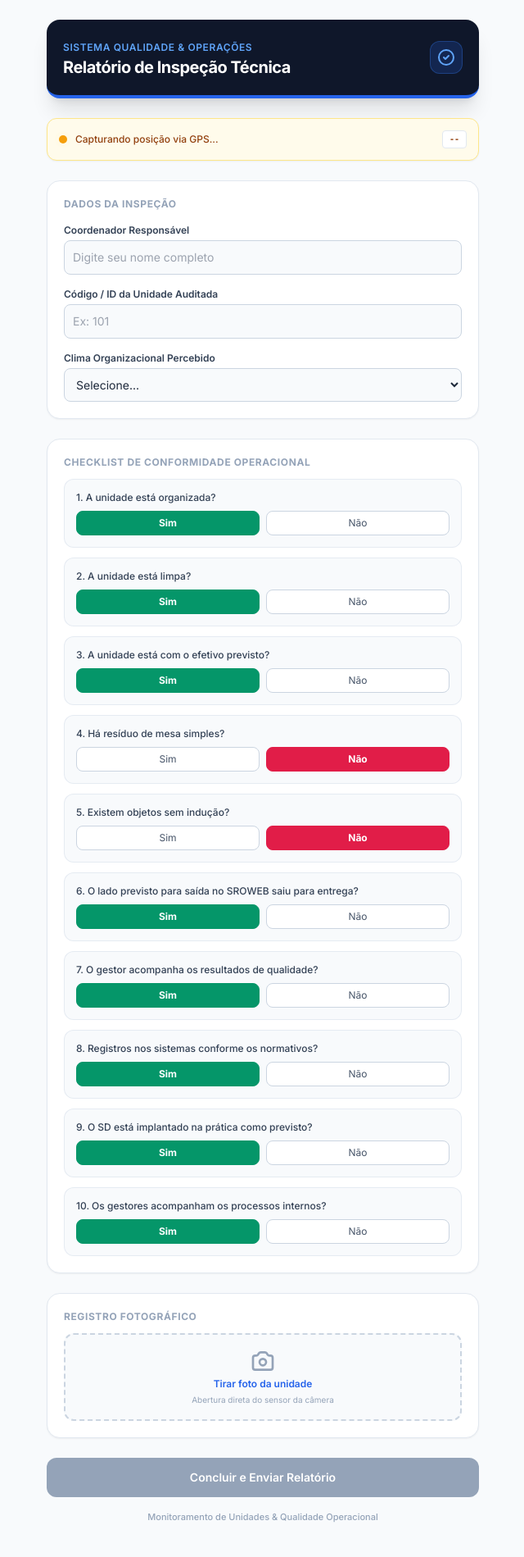
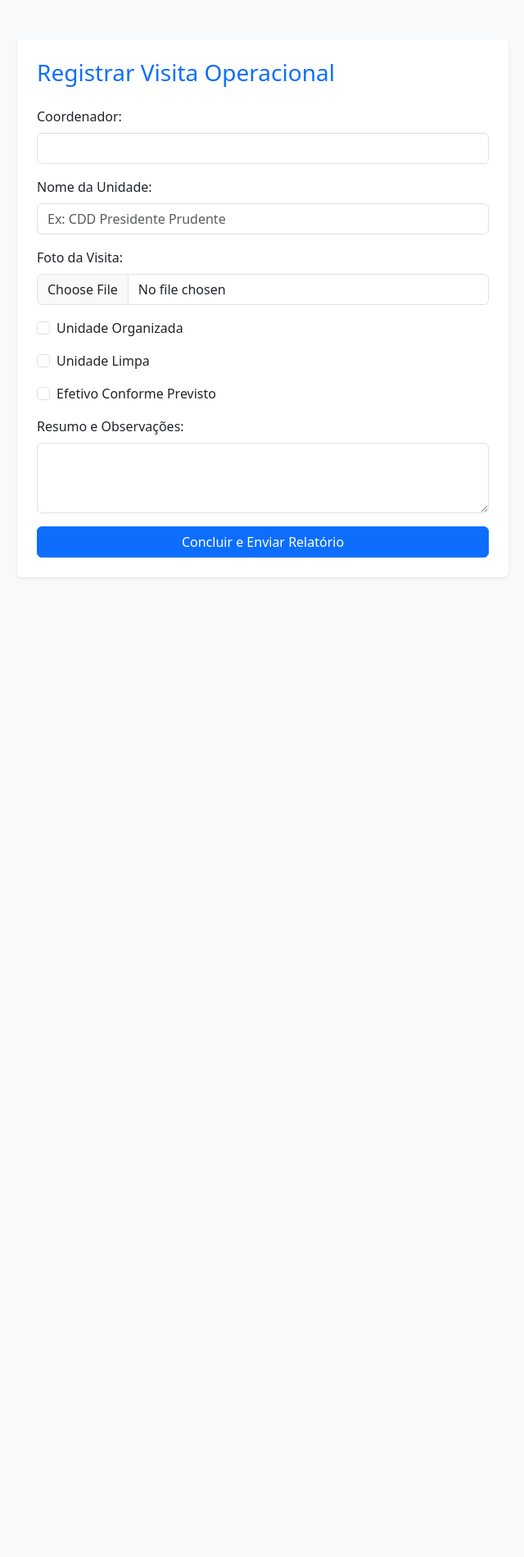
Before and after one commit to Dougas85/cae-visit, a Flask app: page / in a window 1280 px wide. Shown: the whole page at 82% size, without its empty margins (319-959 px from the left). After the commit the page ends 705 px from the top, so only its background shows below. Run offline with Flask 3, Linux system fonts and the light colour scheme; some libraries are stand-ins or nearby versions.

Commit message:
Refactor index.html for operational visit report

```diff
--- a/templates/index.html
+++ b/templates/index.html
@@ -1,215 +1,258 @@
 <!DOCTYPE html>
-<html lang="pt-BR" class="h-full bg-slate-50">
+<html lang="pt-BR">
 <head>
     <meta charset="UTF-8">
     <meta name="viewport" content="width=device-width, initial-scale=1.0">
-    <title>Auditoria Operacional - Inspeção de Unidades</title>
-    <script src="https://cdn.tailwindcss.com"></script>
-    <script defer src="https://cdn.jsdelivr.net/npm/alpinejs@3.x.x/dist/cdn.min.js"></script>
-    <link href="https://fonts.googleapis.com/css2?family=Inter:wght@400;500;600;700&display=swap" rel="stylesheet">
-    <style> body { font-family: 'Inter', sans-serif; } </style>
+    <title>Relatório de Visita Operacional</title>
+    <!-- CSS Bootstrap para estilização básica -->
+    <link href="https://cdn.jsdelivr.net/npm/bootstrap@5.3.0/dist/css/bootstrap.min.css" rel="stylesheet">
+    <!-- html2pdf.js para exportação do PDF -->
+    <script src="https://cdnjs.cloudflare.com/ajax/libs/html2pdf.js/0.10.1/html2pdf.bundle.min.js"></script>
+
+    <style>
+        /* Estilos específicos do modelo do PDF */
+        #pdf-template {
+            display: none; /* Fica oculto na tela do usuário */
+            font-family: 'Helvetica Neue', Arial, sans-serif;
+            color: #1e293b;
+            padding: 20px;
+            background-color: #ffffff;
+        }
+        .pdf-header {
+            background-color: #004080;
+            color: #ffffff;
+            padding: 15px 20px;
+            border-radius: 6px;
+            margin-bottom: 20px;
+        }
+        .pdf-table {
+            width: 100%;
+            border-collapse: collapse;
+            margin-bottom: 15px;
+        }
+        .pdf-table td {
+            padding: 8px 10px;
+            border: 1px solid #cbd5e1;
+            font-size: 11pt;
+        }
+        .pdf-label {
+            font-weight: bold;
+            background-color: #f1f5f9;
+            width: 25%;
+        }
+        .pdf-section {
+            font-size: 12pt;
+            font-weight: bold;
+            color: #004080;
+            border-left: 4px solid #004080;
+            padding-left: 8px;
+            margin: 15px 0 10px 0;
+        }
+        .pdf-box {
+            border: 1px solid #cbd5e1;
+            padding: 12px;
+            border-radius: 6px;
+            background-color: #f8fafc;
+            margin-bottom: 15px;
+            font-size: 10.5pt;
+        }
+        .badge-sim { color: #15803d; font-weight: bold; }
+        .badge-nao { color: #b91c1c; font-weight: bold; }
+    </style>
 </head>
-<body class="h-full antialiased text-slate-800">
+<body class="bg-light p-3 p-md-5">
 
-    <div class="max-w-xl mx-auto min-h-screen flex flex-col justify-between p-4 sm:p-6" x-data="app()">
+<div class="container bg-white p-4 rounded shadow-sm" style="max-width: 600px;">
+    <h3 class="mb-4 text-primary">Registrar Visita Operacional</h3>
 
-        <div>
-            <!-- Header Corporativo -->
-            <header class="bg-slate-900 text-white p-5 rounded-2xl shadow-xl mb-6 border-b-4 border-blue-600">
-                <div class="flex justify-between items-center">
-                    <div>
-                        <span class="text-xs font-semibold uppercase tracking-wider text-blue-400">Sistema Qualidade & Operações</span>
-                        <h1 class="text-xl font-bold tracking-tight">Relatório de Inspeção Técnica</h1>
-                    </div>
-                    <div class="h-10 w-10 bg-blue-600/20 rounded-xl flex items-center justify-center border border-blue-500/30">
-                        <svg class="w-6 h-6 text-blue-400" fill="none" stroke="currentColor" viewBox="0 0 24 24"><path stroke-linecap="round" stroke-linejoin="round" stroke-width="2" d="M9 12l2 2 4-4m6 2a9 9 0 11-18 0 9 9 0 0118 0z"></path></svg>
-                    </div>
-                </div>
-            </header>
-
-            <!-- Status do GPS -->
-            <div :class="gpsActive ? 'bg-emerald-50 border-emerald-200 text-emerald-800' : 'bg-amber-50 border-amber-200 text-amber-800'" class="border rounded-xl p-3.5 mb-6 text-xs flex items-center justify-between transition-all shadow-sm">
-                <div class="flex items-center space-x-2.5">
-                    <span class="relative flex h-2.5 w-2.5">
-                      <span :class="gpsActive ? 'bg-emerald-400' : 'bg-amber-400'" class="animate-ping absolute inline-flex h-full w-full rounded-full opacity-75"></span>
-                      <span :class="gpsActive ? 'bg-emerald-500' : 'bg-amber-500'" class="relative inline-flex rounded-full h-2.5 w-2.5"></span>
-                    </span>
-                    <span class="font-medium" x-text="gpsMessage"></span>
-                </div>
-                <span class="font-mono text-[10px] bg-white px-2 py-0.5 rounded border border-slate-200 font-semibold" x-text="gpsAccuracy"></span>
+    <form id="formVisita">
+        <div class="mb-3">
+            <label class="form-label">Coordenador:</label>
+            <input type="text" id="coordenador" name="coordenador" class="form-control" required>
         </div>
 
-            <!-- Form -->
-            <form @submit.prevent="submitForm" class="space-y-6">
+        <div class="mb-3">
+            <label class="form-label">Nome da Unidade:</label>
+            <input type="text" id="unidade" name="unidade" class="form-control" placeholder="Ex: CDD Presidente Prudente" required>
+        </div>
 
-                <!-- Identificação -->
-                <div class="bg-white p-5 rounded-2xl shadow-sm border border-slate-200 space-y-4">
-                    <h2 class="text-xs font-bold uppercase tracking-wider text-slate-400">Dados da Inspeção</h2>
-                    <div>
-                        <label class="block text-xs font-semibold text-slate-700 mb-1">Coordenador Responsável</label>
-                        <input type="text" x-model="form.coordenador" required placeholder="Digite seu nome completo" class="w-full bg-slate-50 border border-slate-300 rounded-lg p-2.5 text-sm focus:ring-2 focus:ring-blue-600 focus:bg-white transition-all outline-none">
+        <div class="mb-3">
+            <label class="form-label">Foto da Visita:</label>
+            <input type="file" id="foto" name="foto" accept="image/*" class="form-control" required>
         </div>
-                    <div>
-                        <label class="block text-xs font-semibold text-slate-700 mb-1">Código / ID da Unidade Auditada</label>
-                        <input type="number" x-model="form.unidade_id" required placeholder="Ex: 101" class="w-full bg-slate-50 border border-slate-300 rounded-lg p-2.5 text-sm focus:ring-2 focus:ring-blue-600 focus:bg-white transition-all outline-none">
+
+        <div class="mb-3 form-check">
+            <input type="checkbox" id="unidade_organizada" name="unidade_organizada" class="form-check-input">
+            <label class="form-check-label">Unidade Organizada</label>
         </div>
-                    <div>
-                        <label class="block text-xs font-semibold text-slate-700 mb-1">Clima Organizacional Percebido</label>
-                        <select x-model="form.clima" required class="w-full bg-slate-50 border border-slate-300 rounded-lg p-2.5 text-sm focus:ring-2 focus:ring-blue-600 outline-none">
-                            <option value="">Selecione...</option>
-                            <option value="Excelente">Excelente</option>
-                            <option value="Bom">Bom</option>
-                            <option value="Regular">Regular</option>
-                            <option value="Crítico">Crítico</option>
-                        </select>
+
+        <div class="mb-3 form-check">
+            <input type="checkbox" id="unidade_limpa" name="unidade_limpa" class="form-check-input">
+            <label class="form-check-label">Unidade Limpa</label>
+        </div>
+
+        <div class="mb-3 form-check">
+            <input type="checkbox" id="efetivo_previsto" name="efetivo_previsto" class="form-check-input">
+            <label class="form-check-label">Efetivo Conforme Previsto</label>
+        </div>
+
+        <div class="mb-3">
+            <label class="form-label">Resumo e Observações:</label>
+            <textarea id="resumo" name="resumo" class="form-control" rows="3" required></textarea>
+        </div>
+
+        <!-- Campos Ocultos para Localização -->
+        <input type="hidden" id="latitude" name="latitude">
+        <input type="hidden" id="longitude" name="longitude">
+        <input type="hidden" id="localizacao_nome" name="localizacao_nome">
+
+        <button type="submit" id="btnEnviar" class="btn btn-primary w-100">Concluir e Enviar Relatório</button>
+    </form>
+</div>
+
+<!-- TEMPLATE OCULTO PARA A GERAÇÃO DO PDF -->
+<div id="pdf-template">
+    <div class="pdf-header">
+        <h2 style="margin:0;">Relatório de Visita Operacional</h2>
+        <p style="margin:0; opacity:0.8; font-size:10pt;">Acompanhamento de Unidades</p>
+    </div>
+
+    <table class="pdf-table">
+        <tr>
+            <td class="pdf-label">Coordenador:</td>
+            <td id="pdf-coordenador"></td>
+            <td class="pdf-label">Data/Hora:</td>
+            <td id="pdf-data"></td>
+        </tr>
+        <tr>
+            <td class="pdf-label">Unidade:</td>
+            <td id="pdf-unidade"></td>
+            <td class="pdf-label">Localização:</td>
+            <td id="pdf-localizacao"></td>
+        </tr>
+    </table>
+
+    <div class="pdf-section">Checklist de Conformidade</div>
+    <div class="pdf-box">
+        <div>Organização: <span id="pdf-org"></span></div>
+        <div>Limpeza: <span id="pdf-limp"></span></div>
+        <div>Efetivo Previsto: <span id="pdf-efe"></span></div>
+    </div>
+
+    <div class="pdf-section">Resumo da Visita</div>
+    <div class="pdf-box" id="pdf-resumo-texto"></div>
+
+    <div class="pdf-section">Evidência Fotográfica</div>
+    <div style="text-align:center; margin-top:10px;">
+        <img id="pdf-img-preview" style="max-width: 100%; max-height: 300px; border-radius: 6px; border: 1px solid #cbd5e1;">
     </div>
 </div>
 
-                <!-- Checklist de Perguntas -->
-                <div class="bg-white p-5 rounded-2xl shadow-sm border border-slate-200 space-y-3">
-                    <h2 class="text-xs font-bold uppercase tracking-wider text-slate-400 mb-2">Checklist de Conformidade Operacional</h2>
+<script>
+    // Captura inicial da localização
+    window.onload = () => {
+        if (navigator.geolocation) {
+            navigator.geolocation.getCurrentPosition(position => {
+                document.getElementById('latitude').value = position.coords.latitude;
+                document.getElementById('longitude').value = position.coords.longitude;
+            });
+        }
+    };
 
-                    <template x-for="(label, key) in perguntas" :key="key">
-                        <div class="p-3.5 rounded-xl bg-slate-50 border border-slate-200/80 space-y-2">
-                            <span class="text-xs font-medium text-slate-700 block" x-text="label"></span>
-                            <div class="flex space-x-2">
-                                <button type="button" @click="form.respostas[key] = 'Sim'" :class="form.respostas[key] === 'Sim' ? 'bg-emerald-600 text-white font-bold border-emerald-600' : 'bg-white text-slate-600 border-slate-300 hover:bg-slate-100'" class="flex-1 py-1.5 text-xs rounded-lg border transition-all">Sim</button>
-                                <button type="button" @click="form.respostas[key] = 'Não'" :class="form.respostas[key] === 'Não' ? 'bg-rose-600 text-white font-bold border-rose-600' : 'bg-white text-slate-600 border-slate-300 hover:bg-slate-100'" class="flex-1 py-1.5 text-xs rounded-lg border transition-all">Não</button>
-                            </div>
-                        </div>
-                    </template>
-                </div>
+    // Geocodificação Reversa (Converte Lat/Lon em Nome da Cidade/Bairro)
+    async function obterNomeLocalizacao(lat, lon) {
+        if (!lat || !lon) return "Localização não registrada";
+        try {
+            const resp = await fetch(`https://nominatim.openstreetmap.org/reverse?format=json&lat=${lat}&lon=${lon}`);
+            const data = await resp.json();
+            const cidade = data.address.city || data.address.town || data.address.municipality || 'Cidade não identificada';
+            const bairro = data.address.suburb || data.address.neighbourhood || '';
+            const uf = data.address.state ? ` - ${data.address.state_district || ''}` : '';
 
-                <!-- Evidência Fotográfica em Tempo Real -->
-                <div class="bg-white p-5 rounded-2xl shadow-sm border border-slate-200 space-y-3">
-                    <h2 class="text-xs font-bold uppercase tracking-wider text-slate-400">Registro Fotográfico</h2>
-
-                    <div class="relative border-2 border-dashed border-slate-300 rounded-xl p-4 text-center hover:border-blue-500 transition-colors bg-slate-50">
-                        <input type="file" @change="handleImage" accept="image/*" capture="environment" class="absolute inset-0 w-full h-full opacity-0 cursor-pointer">
-
-                        <template x-if="!imagePreview">
-                            <div class="space-y-1">
-                                <svg class="mx-auto h-8 w-8 text-slate-400" fill="none" stroke="currentColor" viewBox="0 0 24 24"><path stroke-linecap="round" stroke-linejoin="round" stroke-width="2" d="M3 9a2 2 0 012-2h0.93a2 2 0 001.664-.89l.812-1.22A2 2 0 0110.07 4h3.86a2 2 0 011.664.89l.812 1.22A2 2 0 0018.07 7H19a2 2 0 012 2v9a2 2 0 01-2 2H5a2 2 0 01-2-2V9z"></path><path stroke-linecap="round" stroke-linejoin="round" stroke-width="2" d="M15 13a3 3 0 11-6 0 3 3 0 016 0z"></path></svg>
-                                <span class="text-xs font-semibold text-blue-600 block">Tirar foto da unidade</span>
-                                <span class="text-[10px] text-slate-400 block">Abertura direta do sensor da câmera</span>
-                            </div>
-                        </template>
-
-                        <template x-if="imagePreview">
-                            <div class="space-y-2">
-                                <img :src="imagePreview" class="h-32 mx-auto rounded-lg object-cover border">
-                                <span class="text-xs font-semibold text-emerald-600 block">Foto capturada com sucesso!</span>
-                            </div>
-                        </template>
-                    </div>
-                </div>
-
-                <!-- Botão Enviar -->
-                <button type="submit" :disabled="!gpsActive || submitting" :class="(!gpsActive || submitting) ? 'bg-slate-400 cursor-not-allowed' : 'bg-blue-600 hover:bg-blue-700 active:scale-[0.98] shadow-blue-600/25 shadow-lg'" class="w-full text-white font-semibold py-3.5 px-4 rounded-xl text-sm transition-all duration-150 flex justify-center items-center space-x-2">
-                    <span x-show="!submitting">Concluir e Enviar Relatório</span>
-                    <span x-show="submitting">Registrando no servidor...</span>
-                </button>
-            </form>
-        </div>
-
-        <footer class="text-center py-4 text-[11px] text-slate-400 font-medium">
-            Monitoramento de Unidades & Qualidade Operacional
-        </footer>
-    </div>
-
-    <script>
-        function app() {
-            return {
-                gpsActive: false,
-                gpsMessage: 'Capturando posição via GPS...',
-                gpsAccuracy: '--',
-                submitting: false,
-                imagePreview: null,
-                form: {
-                    coordenador: '',
-                    unidade_id: '',
-                    clima: '',
-                    latitude: null,
-                    longitude: null,
-                    precisao: null,
-                    foto_base64: null,
-                    respostas: {
-                        item_organizada: 'Sim',
-                        item_limpa: 'Sim',
-                        item_efetivo: 'Sim',
-                        item_residuo_mesa: 'Não',
-                        item_objetos_sem_inducao: 'Não',
-                        item_sro_saida: 'Sim',
-                        item_gestor_qualidade: 'Sim',
-                        item_registros_normativos: 'Sim',
-                        item_sd_pratica: 'Sim',
-                        item_acompanhamento_processos: 'Sim'
-                    }
-                },
-                perguntas: {
-                    item_organizada: '1. A unidade está organizada?',
-                    item_limpa: '2. A unidade está limpa?',
-                    item_efetivo: '3. A unidade está com o efetivo previsto?',
-                    item_residuo_mesa: '4. Há resíduo de mesa simples?',
-                    item_objetos_sem_inducao: '5. Existem objetos sem indução?',
-                    item_sro_saida: '6. O lado previsto para saída no SROWEB saiu para entrega?',
-                    item_gestor_qualidade: '7. O gestor acompanha os resultados de qualidade?',
-                    item_registros_normativos: '8. Registros nos sistemas conforme os normativos?',
-                    item_sd_pratica: '9. O SD está implantado na prática como previsto?',
-                    item_acompanhamento_processos: '10. Os gestores acompanham os processos internos?'
-                },
-                init() {
-                    if ("geolocation" in navigator) {
-                        navigator.geolocation.getCurrentPosition(
-                            pos => {
-                                this.form.latitude = pos.coords.latitude;
-                                this.form.longitude = pos.coords.longitude;
-                                this.form.precisao = pos.coords.accuracy;
-                                this.gpsActive = true;
-                                this.gpsMessage = 'Localização validada via GPS';
-                                this.gpsAccuracy = `±${Math.round(pos.coords.accuracy)}m`;
-                            },
-                            err => {
-                                this.gpsMessage = 'Ative a localização no seu celular para continuar';
-                            },
-                            { enableHighAccuracy: true, timeout: 15000 }
-                        );
-                    }
-                },
-                handleImage(e) {
-                    const file = e.target.files[0];
-                    if (file) {
-                        const reader = new FileReader();
-                        reader.onload = (event) => {
-                            this.imagePreview = event.target.result;
-                            this.form.foto_base64 = event.target.result;
-                        };
-                        reader.readAsDataURL(file);
-                    }
-                },
-                async submitForm() {
-                    this.submitting = true;
-                    try {
-                        const res = await fetch('/salvar', {
-                            method: 'POST',
-                            headers: { 'Content-Type': 'application/json' },
-                            body: JSON.stringify(this.form)
-                        });
-                        const data = await res.json();
-                        if (res.ok) {
-                            alert('Relatório registrado com sucesso!');
-                            window.location.reload();
-                        } else {
-                            alert('Erro: ' + data.mensagem);
-                        }
-                    } catch (e) {
-                        alert('Falha na conexão com o servidor.');
-                    } finally {
-                        this.submitting = false;
+            return bairro ? `${bairro}, ${cidade}` : cidade;
+        } catch {
+            return "Localização Indisponível";
         }
     }
+
+    // Processo de envio e geração do PDF
+    document.getElementById('formVisita').addEventListener('submit', async (e) => {
+        e.preventDefault();
+
+        const btn = document.getElementById('btnEnviar');
+        btn.disabled = true;
+        btn.innerText = "Processando e Gerando PDF...";
+
+        const lat = document.getElementById('latitude').value;
+        const lon = document.getElementById('longitude').value;
+
+        // 1. Converte coordenadas para Endereço
+        const localizacaoTexto = await obterNomeLocalizacao(lat, lon);
+        document.getElementById('localizacao_nome').value = localizacaoTexto;
+
+        // 2. Prepara o envio para o Flask/Supabase
+        const formData = new FormData(e.target);
+
+        try {
+            const res = await fetch('/salvar', { method: 'POST', body: formData });
+            const result = await res.json();
+
+            if (res.ok) {
+                // 3. Preenche o template oculto do PDF
+                document.getElementById('pdf-coordenador').innerText = document.getElementById('coordenador').value;
+                document.getElementById('pdf-unidade').innerText = document.getElementById('unidade').value;
+                document.getElementById('pdf-localizacao').innerText = localizacaoTexto;
+                document.getElementById('pdf-data').innerText = new Date().toLocaleString('pt-BR');
+                document.getElementById('pdf-resumo-texto').innerText = document.getElementById('resumo').value;
+
+                document.getElementById('pdf-org').innerHTML = document.getElementById('unidade_organizada').checked ? '<span class="badge-sim">SIM</span>' : '<span class="badge-nao">NÃO</span>';
+                document.getElementById('pdf-limp').innerHTML = document.getElementById('unidade_limpa').checked ? '<span class="badge-sim">SIM</span>' : '<span class="badge-nao">NÃO</span>';
+                document.getElementById('pdf-efe').innerHTML = document.getElementById('efetivo_previsto').checked ? '<span class="badge-sim">SIM</span>' : '<span class="badge-nao">NÃO</span>';
+
+                // Carrega a foto no PDF
+                const fileFoto = document.getElementById('foto').files[0];
+                if (fileFoto) {
+                    const reader = new FileReader();
+                    reader.onload = function (e) {
+                        document.getElementById('pdf-img-preview').src = e.target.result;
+                        gerarEBaixarPDF();
+                    };
+                    reader.readAsDataURL(fileFoto);
+                } else {
+                    gerarEBaixarPDF();
                 }
+            } else {
+                alert("Erro ao salvar: " + result.mensagem);
+                btn.disabled = false;
+                btn.innerText = "Concluir e Enviar Relatório";
+            }
+        } catch (err) {
+            alert("Erro na conexão com o servidor.");
+            btn.disabled = false;
+            btn.innerText = "Concluir e Enviar Relatório";
+        }
+    });
+
+    function gerarEBaixarPDF() {
+        const element = document.getElementById('pdf-template');
+        element.style.display = 'block'; // Exibe temporariamente para renderização
+
+        const nomeUnidade = document.getElementById('unidade').value.replace(/[^a-zA-Z0-9]/g, "_");
+        const opt = {
+            margin:       10,
+            filename:     `Relatorio_Visita_${nomeUnidade}.pdf`,
+            image:        { type: 'jpeg', quality: 0.98 },
+            html2canvas:  { scale: 2 },
+            jsPDF:        { unit: 'mm', format: 'a4', orientation: 'portrait' }
+        };
+
+        html2pdf().set(opt).from(element).save().then(() => {
+            element.style.display = 'none'; // Oculta novamente
+            alert("Relatório salvo no banco de dados e PDF gerado com sucesso!");
+            window.location.reload();
+        });
     }
 </script>
+
 </body>
 </html>
```
Lines whose indentation alone changed are shown as unchanged.
